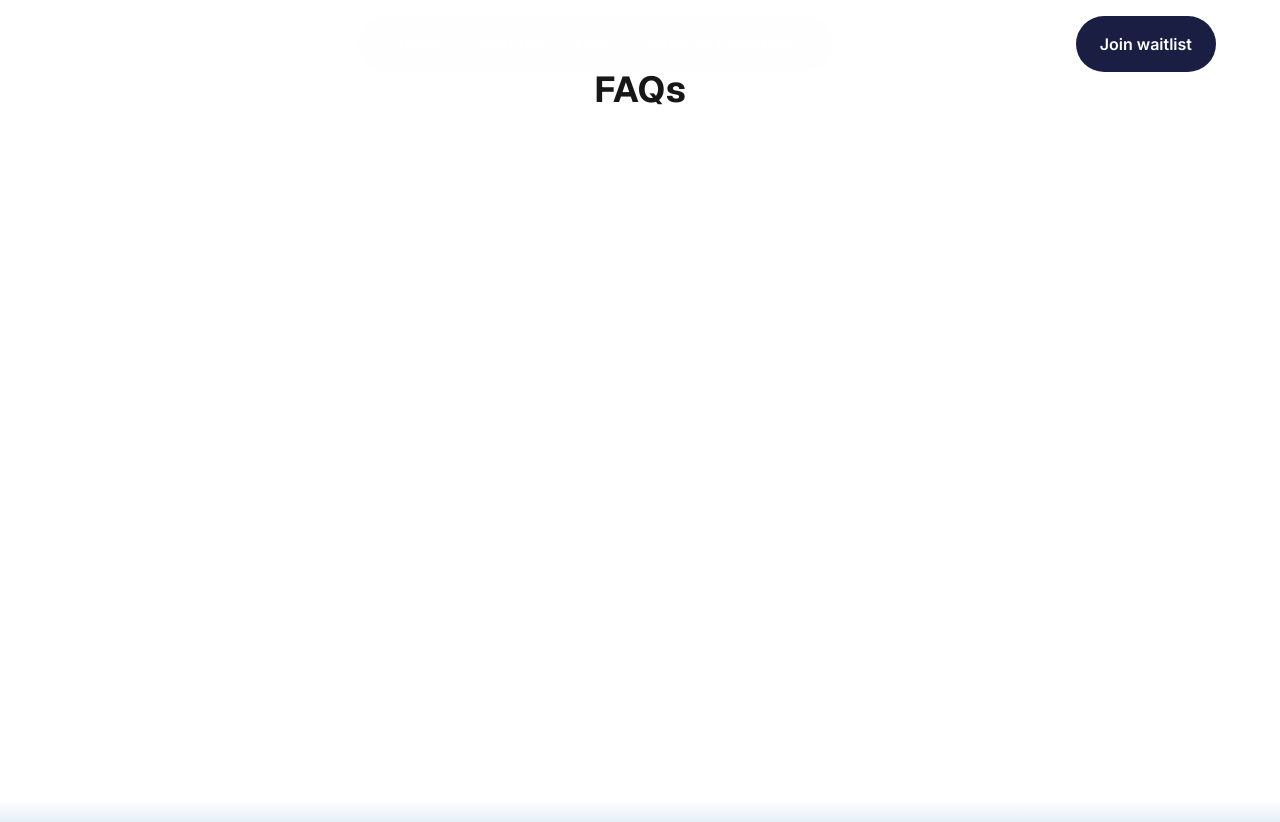
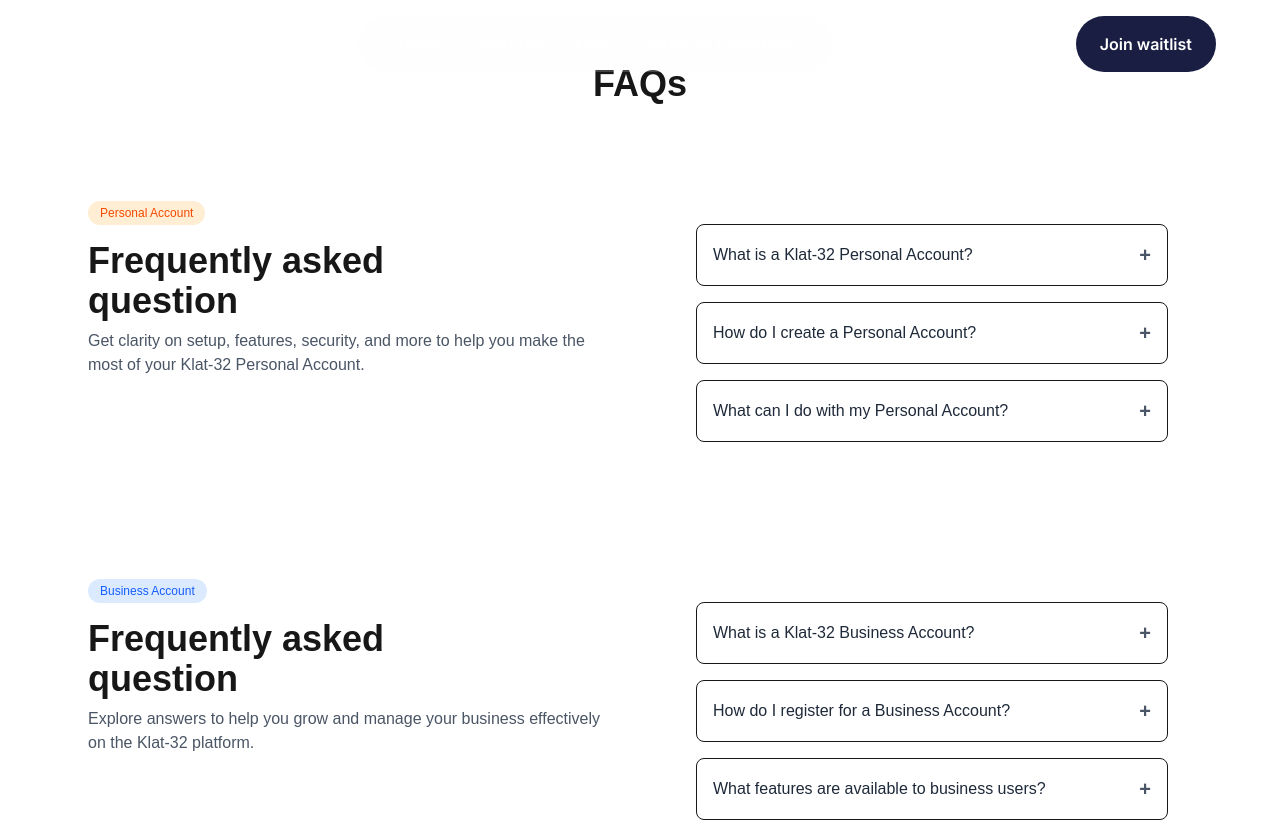
Before and after one commit to Dev-Tonia/klat-12, a Next.js app: page /faqs in a window 1280 px wide. Shown: the top 822 px of the page. Built offline with nearby package versions, Linux system fonts and the light colour scheme.

Commit message:
[UI], FAQs

```diff
--- a/src/app/faqs/page.tsx
+++ b/src/app/faqs/page.tsx
@@ -1,7 +1,88 @@
-export default function FAQs() {
+"use client";
+
+import { useState } from "react";
+import faqs from "./questions.json";
+
+interface FAQItemProps {
+  question: string;
+  answer: string;
+}
+
+function FAQItem({ question, answer }: FAQItemProps) {
+  const [open, setOpen] = useState(false);
+
   return (
-    <div className="font-sans grid grid-rows-[20px_1fr_20px] items-center justify-items-center min-h-screen p-8 pb-20 gap-16 sm:p-20">
-      <h1 className="text-4xl font-bold text-center">FAQs</h1>
+    <div className="border rounded-lg p-4 mb-4">
+      <button
+        className="flex justify-between items-center w-full text-left"
+        onClick={() => setOpen(!open)}>
+        <span className="font-medium text-gray-800">{question}</span>
+        <span className="text-xl font-bold text-gray-600 cursor-pointer hover:text-red-500">
+          {open ? "−" : "+"}
+        </span>
+      </button>
+      {open && (
+        <p className="mt-2 text-gray-600 text-sm leading-relaxed">{answer}</p>
+      )}
     </div>
   );
 }
+
+interface FAQSectionProps {
+  category: string;
+  description: string;
+  items: { question: string; answer: string }[];
+  color?: "orange" | "blue";
+}
+
+function FAQSection({
+  category,
+  description,
+  items,
+  color = "orange",
+}: FAQSectionProps) {
+  const colorClasses =
+    color === "blue"
+      ? "bg-blue-100 text-blue-600"
+      : "bg-orange-100 text-orange-600";
+
+  return (
+    <section className="grid grid-cols-1 md:grid-cols-2 gap-8 md:gap-16 py-12">
+      <div>
+        <span
+          className={`inline-block ${colorClasses} text-xs px-3 py-1 rounded-full mb-4`}>
+          {category}
+        </span>
+        <h2 className="text-4xl font-semibold mb-2">
+          Frequently asked <br/> question
+        </h2>
+        <p className="text-gray-600">{description}</p>
+      </div>
+
+      <div className="bg-white rounded-lg p-6">
+        {items.map((faq, index) => (
+          <FAQItem key={index} question={faq.question} answer={faq.answer} />
+        ))}
+      </div>
+    </section>
+  );
+}
+
+
+export default function FAQs() {
+  return (
+    <main className="max-w-6xl mx-auto px-6 py-16">
+      <h1 className="text-4xl font-bold text-center mb-12">FAQs</h1>
+
+      {faqs.map((section, index) => (
+        <FAQSection
+          key={index}
+          category={section.category}
+          description={section.description}
+          items={section.items}
+          color={section.color === "blue" ? "blue" : "orange"}
+        />
+      ))}
+    </main>
+  );
+}
--- /dev/null
+++ b/src/app/faqs/questions.json
@@ -0,0 +1,39 @@
+[
+  {
+    "category": "Personal Account",
+    "description": "Get clarity on setup, features, security, and more to help you make the most of your Klat-32 Personal Account.",
+    "items": [
+      {
+        "question": "What is a Klat-32 Personal Account?",
+        "answer": "A Personal Account on Klat-32 is designed for individuals to send and receive money, chat with other users, make payments, and manage personal transactions securely."
+      },
+      {
+        "question": "How do I create a Personal Account?",
+        "answer": "Simply sign up on the platform using your phone number or email, then follow the guided steps."
+      },
+      {
+        "question": "What can I do with my Personal Account?",
+        "answer": "You can send/receive money, make payments, and link your bank accounts for seamless transfers."
+      }
+    ]
+  },
+  {
+    "category": "Business Account",
+      "color": "blue",
+    "description": "Explore answers to help you grow and manage your business effectively on the Klat-32 platform.",
+    "items": [
+      {
+        "question": "What is a Klat-32 Business Account?",
+        "answer": "A Business Account supports merchants and service providers to list products/services, accept payments, and interact with customers via chat or call."
+      },
+      {
+        "question": "How do I register for a Business Account?",
+        "answer": "You can apply through the app or web portal by submitting your business details and documents."
+      },
+      {
+        "question": "What features are available to business users?",
+        "answer": "You can manage multiple products, track orders, accept payments, and add team members to your account."
+      }
+    ]
+  }
+]
```
